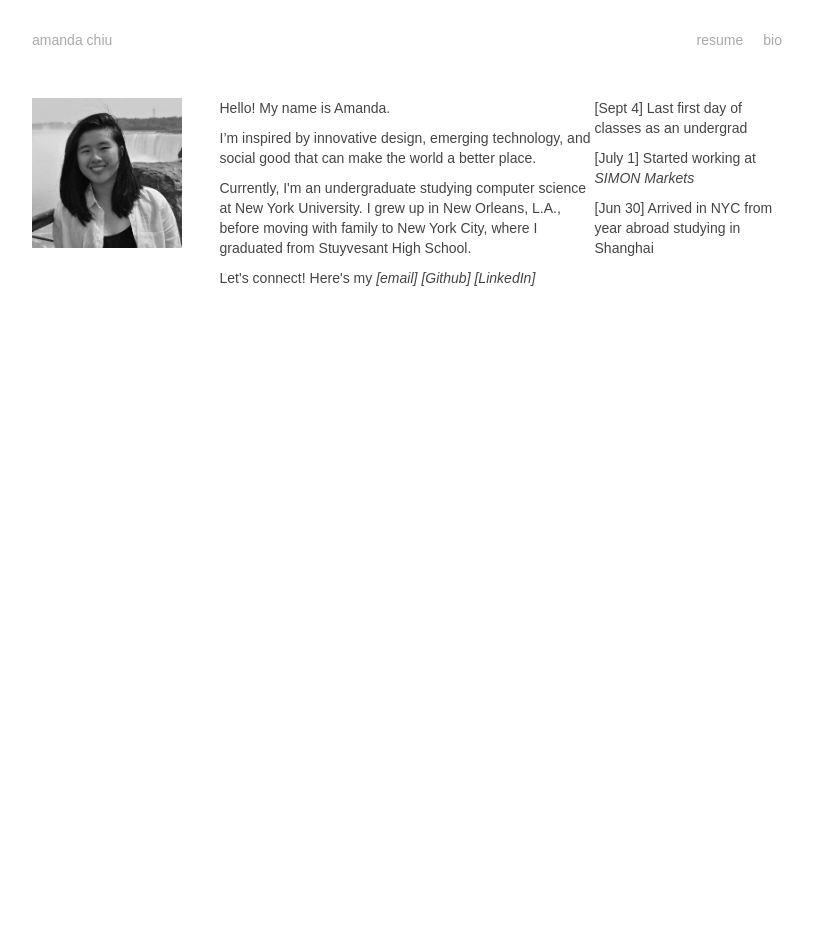
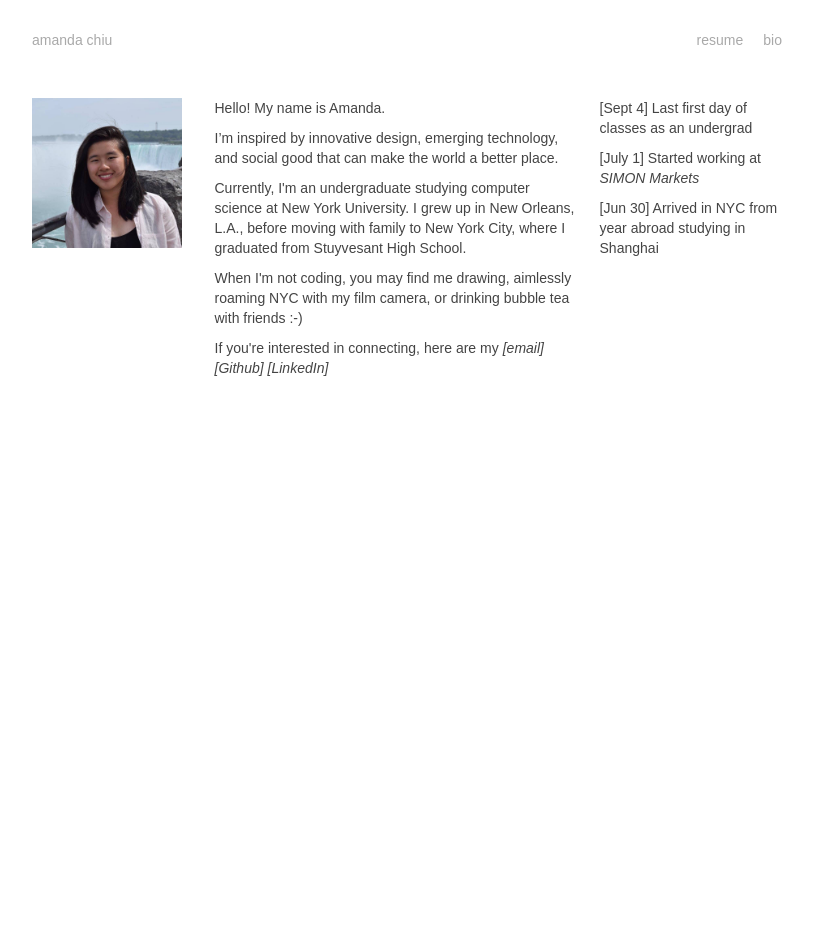
Before and after one commit to amandachiuu/amandachiuu.github.io, a Jekyll site: the page built from about.html, in a window 1280 px wide. Shown: the whole page, without its empty margins (233-1046 px from the left). Built offline with Jekyll 4.4.1, drawn with Linux system fonts in a browser that asks for light colours; some web fonts are replaced.

Commit message:
update bio

```diff
--- a/about.html
+++ b/about.html
@@ -5,9 +5,8 @@ layout: default
   <div class="col-one-fourth" style="padding-top: 10px">
     <img src="/img/pic-of-me.jpg" height="150px">
   </div>
-  <div class="col-one-half" style=>
+  <div class="col-one-half" style="padding-right:20px;">
     <p>Hello! My name is Amanda.</p>
-
     <p>I’m inspired by innovative design, emerging technology, and social good
       that can make the world a better place.
     </p>
@@ -16,6 +15,8 @@ layout: default
       I grew up in New Orleans, L.A., before moving with family to New York City,
       where I graduated from Stuyvesant High School.
     </p>
+    <p>When I'm not coding, you may find me drawing, aimlessly roaming NYC with my film camera,
+      or drinking bubble tea with friends :-)</p>
     <!--
     <p>
       When I'm not coding, you may find me doing <a href="">origami</a>,
@@ -23,7 +24,7 @@ layout: default
       interested in black and white <a href="">photography<a>.
     </p>
     -->
-    Let's connect! Here's my
+    If you're interested in connecting, here are my
     <a href="mailto:amanda.chiu@nyu.edu" target="_blank">[email]</a>
     <a href="https://github.com/amandachiuu" target="_blank">[Github]</a>
     <a href="https://www.linkedin.com/in/amandalchiu/" target="_blank">[LinkedIn]</a>
```
Also changed, not shown: img/pic-of-me.jpg.
